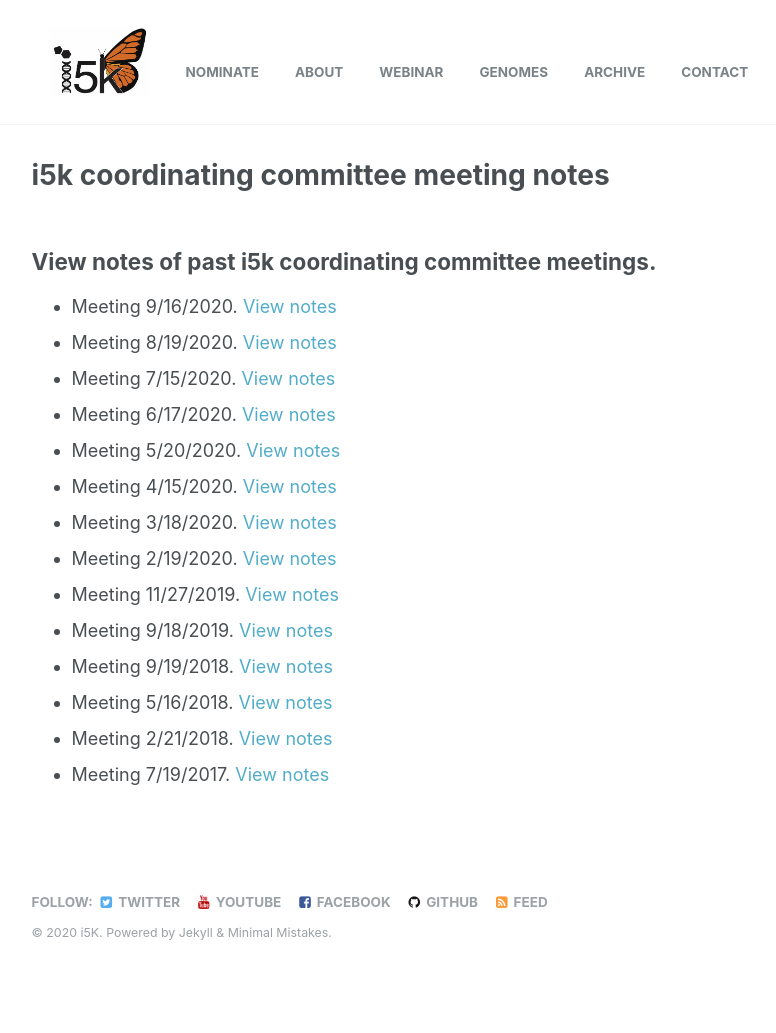
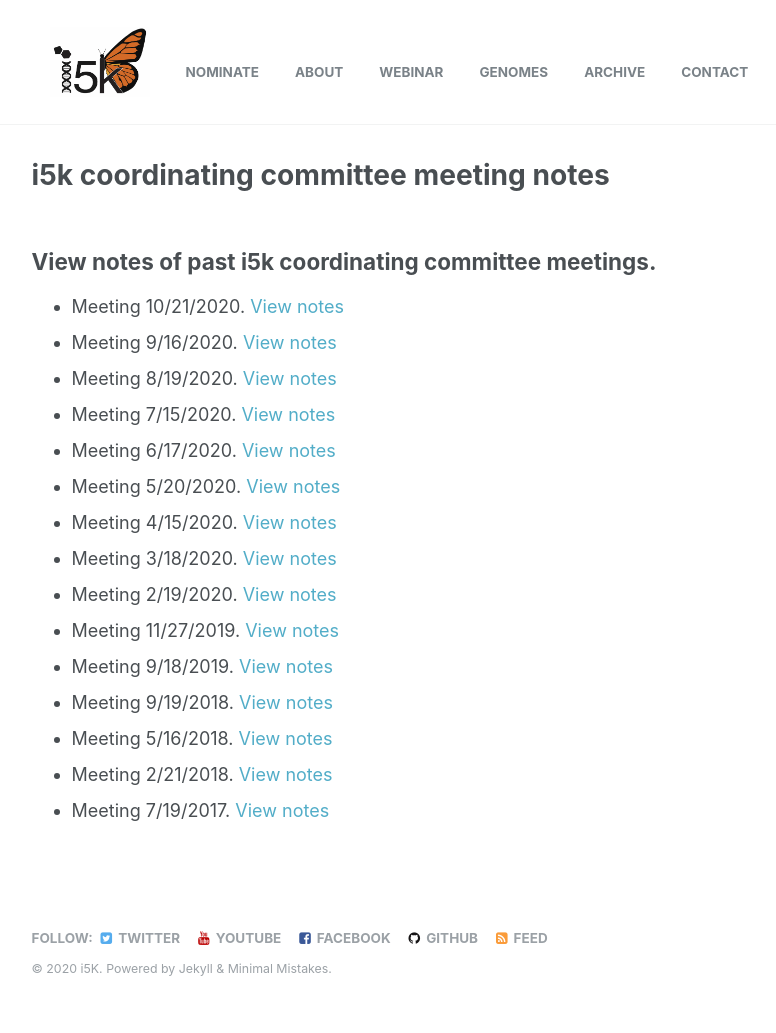
Before and after one commit to i5k/i5k.github.io, a Jekyll site: the page built from _pages/meeting-notes.md, in a window 1280 px wide. Shown: the whole page, without its empty margins (250-1026 px from the left). Built offline with Jekyll 4.4.1, drawn with Linux system fonts in a browser that asks for light colours; before the commit the page ends 997 px from its top, so only the background shows below that.

Commit message:
Update meeting-notes.md

```diff
--- a/_pages/meeting-notes.md
+++ b/_pages/meeting-notes.md
@@ -6,6 +6,7 @@ permalink: /meeting-notes
 
 ## View notes of past i5k coordinating committee meetings.
 
+* Meeting 10/21/2020. [View notes](/meeting_notes/10-21-2020_Notes)
 * Meeting 9/16/2020. [View notes](/meeting_notes/09-16-2020_Notes)
 * Meeting 8/19/2020. [View notes](/meeting_notes/08-19-2020_Notes)
 * Meeting 7/15/2020. [View notes](/meeting_notes/07-15-2020_Notes)
```
